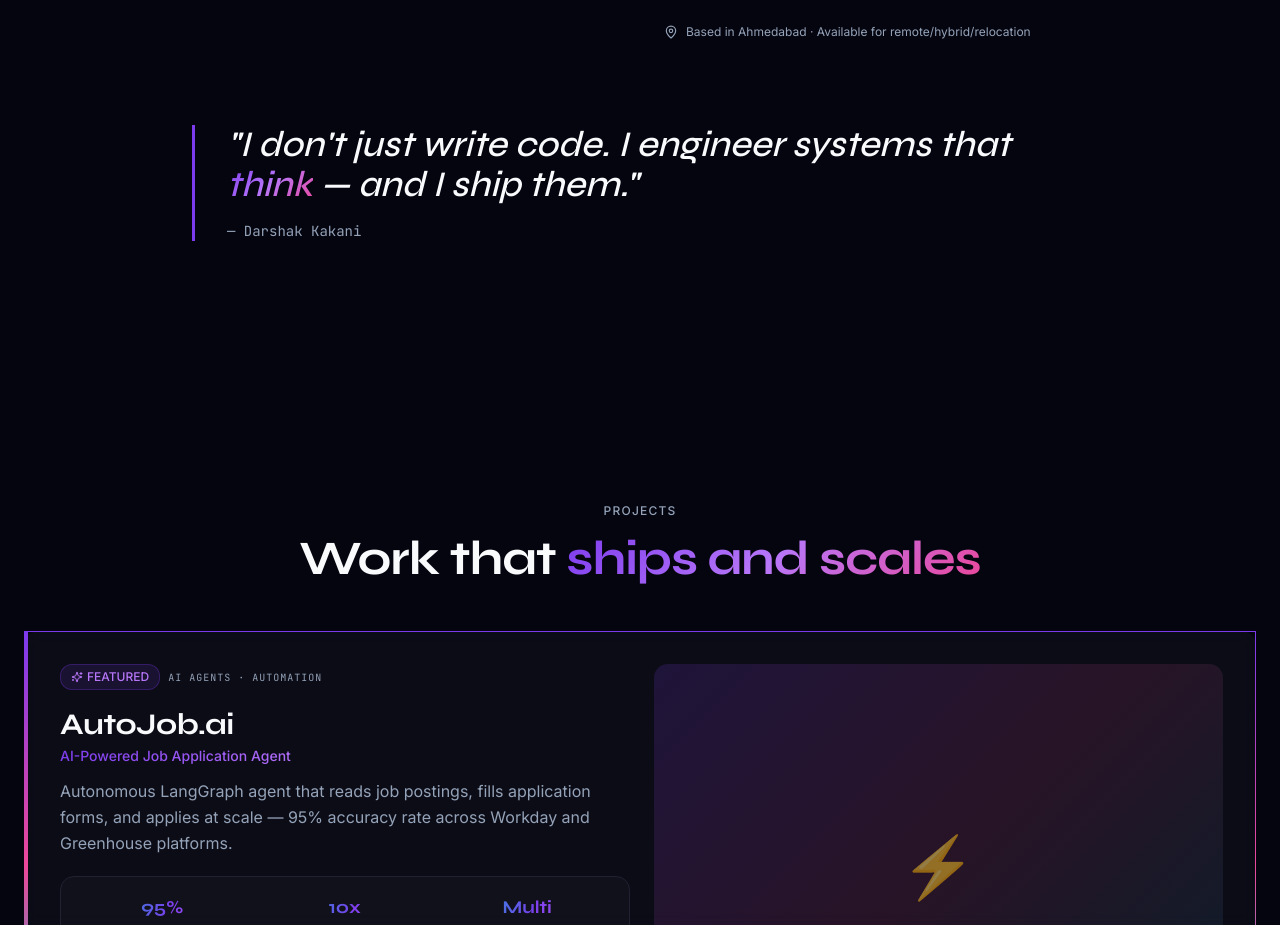
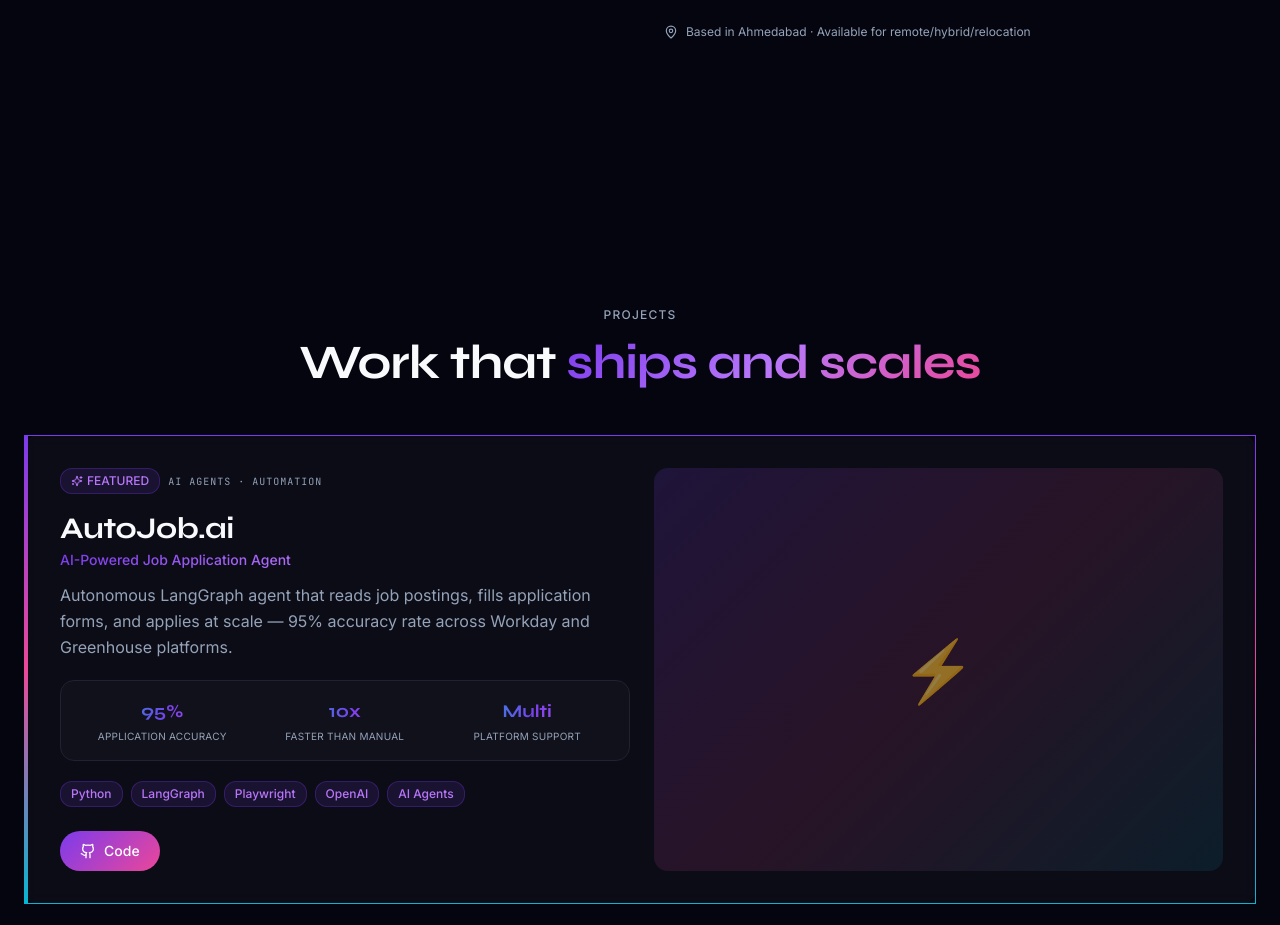
Before and after one commit to DarshaK1Just/darshak-ai-nexus, a React (Vite) app: page / in a window 1280 px wide. Shown: the part 1660-2585 px from the top of the page. Built offline with nearby package versions, Linux system fonts and the light colour scheme; no server answers.

Commit message:
Changes
Co-authored-by: DarshaK1Just <88178092+DarshaK1Just@users.noreply.github.com>

```diff
--- a/src/components/AboutSection.tsx
+++ b/src/components/AboutSection.tsx
@@ -137,13 +137,8 @@ export function AboutSection() {
           </div>
         </div>
 
-        {/* Philosophy pull quote */}
-        <div className="max-w-4xl mx-auto mt-20 pl-6 md:pl-8" style={{ borderLeft: '3px solid hsl(var(--indigo))' }}>
-          <p className="font-display italic text-2xl md:text-3xl lg:text-4xl leading-tight">
-            "I don't just write code. I engineer systems that <span className="text-gradient">think</span> — and I ship them."
-          </p>
-          <div className="text-sm text-muted-foreground mt-4 font-mono">— Darshak Kakani</div>
-        </div>
+
+
       </div>
     </section>
   );
```
